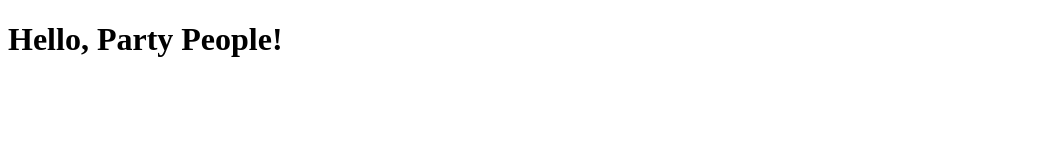
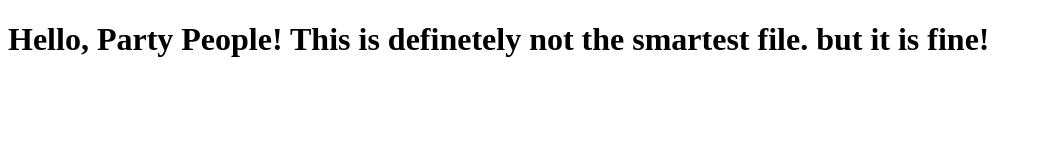
Before and after one commit to EBCONT-Conference/devopsdays.participant.Qualitune, a plain HTML site: page src/index.html in a window 1280 px wide. Shown: the whole page, without its empty margins (0-1042 px from the left). Drawn offline with Linux system fonts and the light colour scheme.

Commit message:
chore: Update index.html
Labelt the IQ of a index file (am istupid?)

```diff
--- a/src/index.html
+++ b/src/index.html
@@ -5,6 +5,6 @@
     <title>Hello World</title>
 </head>
 <body>
-<h1>Hello, Party People!</h1>
+<h1>Hello, Party People! This is definetely not the smartest file. but it is fine!</h1>
 </body>
 </html>
```
